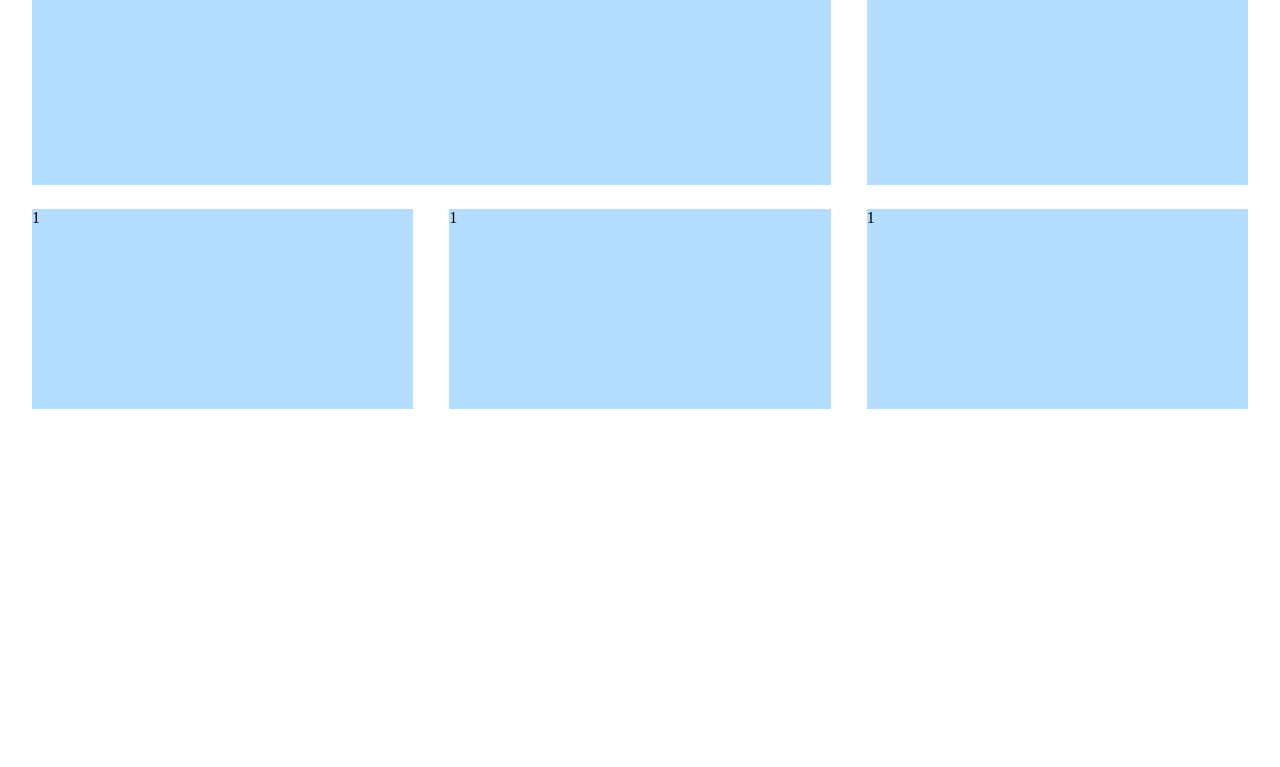
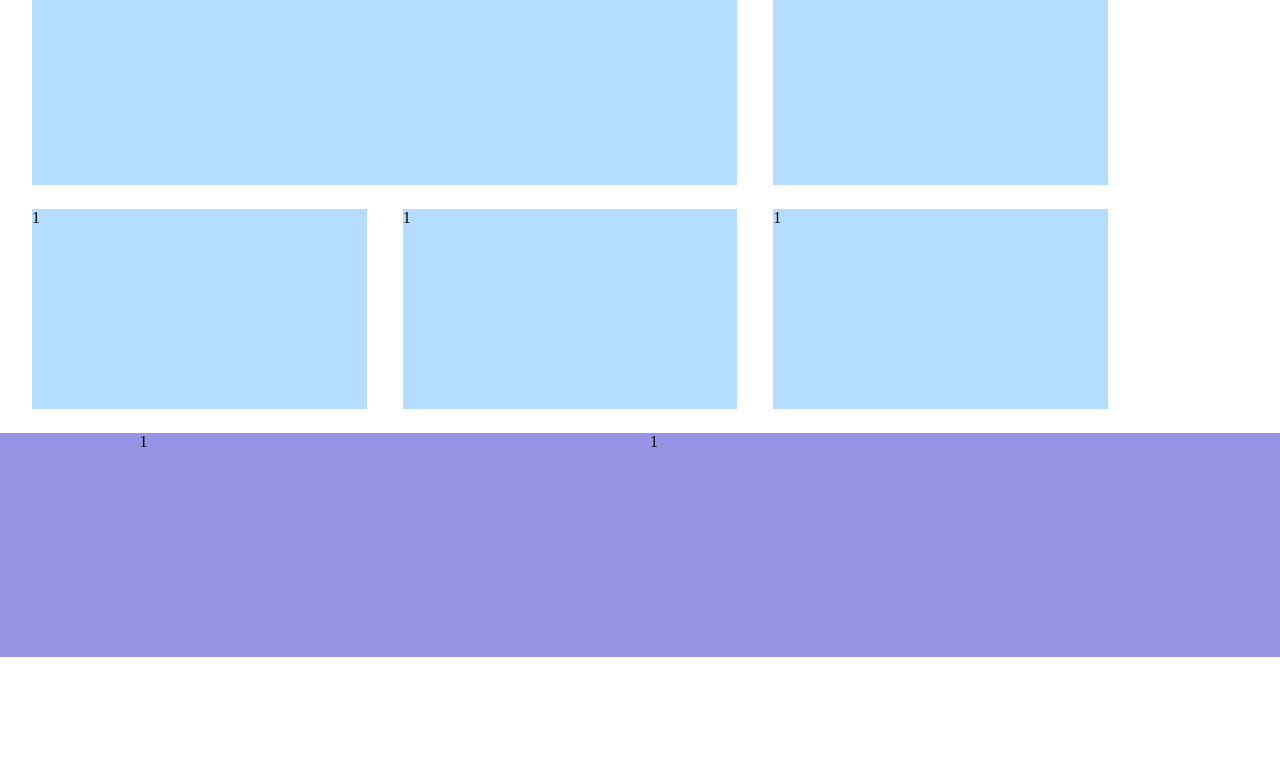
Before and after one commit to Mikel3010/htmlcss-responsive-layout, a plain HTML site: page index.html in a window 1280 px wide. Shown: the part 33-800 px from the top of the page. Drawn offline with Linux system fonts and the light colour scheme.

Commit message:
struttura main strategic

```diff
--- a/css/style.css
+++ b/css/style.css
@@ -13,6 +13,7 @@
 .container{
     padding-left: 2rem;
     padding-right: 2rem;
+    max-width: 1140px;
 }
 .flex{
     display: flex;
@@ -29,6 +30,9 @@
     width: 100%;
 }
 /* typo  */
+#strategic{
+    background-color: var(--first-color);
+}
 
 /* header  */
 header {
@@ -62,13 +66,20 @@ header li a{
     header .burger{
         display: none;
     }
+    #strategic .row{
+        width: 80%;
+        margin: 0 auto;
+    }
+    #strategic .col{
+        width: calc(100% / 2 - 5rem);
+    }
 }
 
 @media screen and (min-width: 768px) {
-    .col{
+    #demo .col{
         width: calc((100% /3 ) - 1.5rem);
     }
-    .col:first-child{
+    #demo .col:first-child{
         width: calc(((100%/ 3 ) * 2 ) - .75rem );
     }
 }
--- a/index.html
+++ b/index.html
@@ -51,7 +51,16 @@
             </div>
         </section>
         <section id="strategic">
-            <div class="container"></div>
+            <div class="container">
+                <div class="row justify-content-between">
+                    <div class="col">
+                        <div class="col-debug">1</div>
+                    </div>
+                    <div class="col">
+                        <div class="col-debug">1</div>
+                    </div>
+                </div>
+            </div>
         </section>
         <section id="testimonials">
             <div class="container"></div>
```
